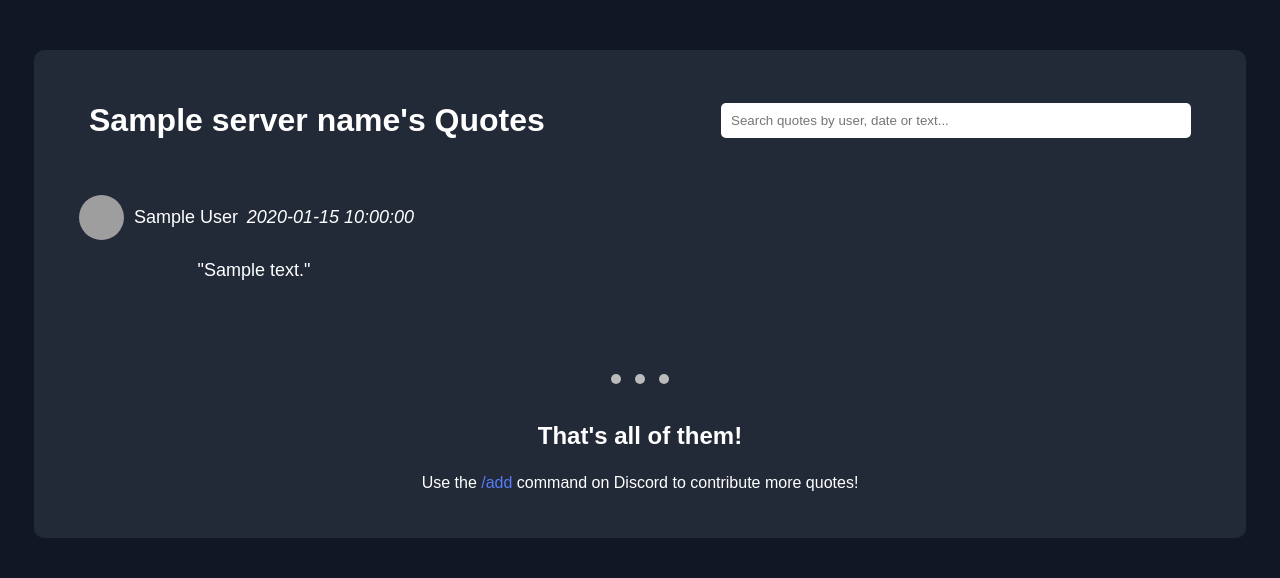
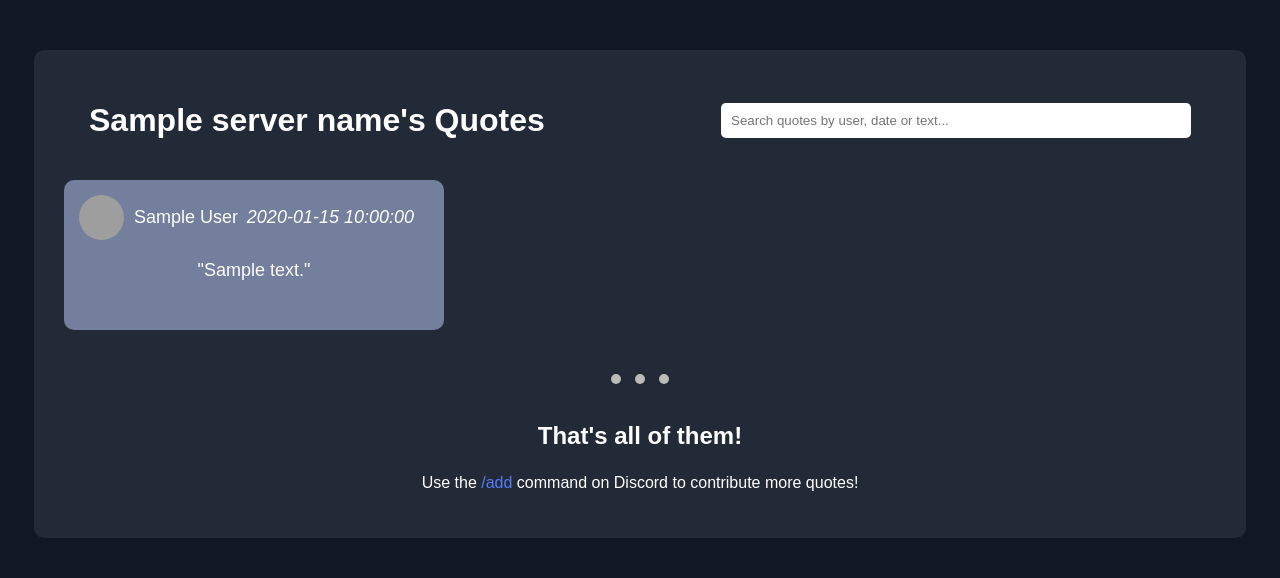
Before and after one commit to VexiDev/QuoteBot-Web, a Flask app: template templates/server_quotes.html in a window 1280 px wide. Shown: the part 105-683 px from the top of the page. Run offline with Flask 3, Linux system fonts and the light colour scheme; the template is opened without the code that fills it: most values are stand-ins (such as "Sample title", 1, 10 or a date in 2020); grey boxes are pictures that could not be loaded.

Commit message:
made long quote that overflow scrollable, would make the font change but JS is dumb and i dont wanna figure it out

```diff
--- a/templates/server_quotes.html
+++ b/templates/server_quotes.html
@@ -31,7 +31,7 @@ Profile - QuoteBot
                             </div>
                             <p style="margin: 0; margin-right: 15px; font-size: 18px; color: #fff; font-style: italic;">{{ quote['date'] }}</p>
                         </div>
-                        <p style="margin-top: 20px; font-size: 18px;">"{{ quote['text'] }}"</p>
+                        <p id="quote-text" style="margin-top: 20px; font-size: 18px; max-height: 50px; overflow-y: auto;">"{{ quote['text'] }}"</p>
                     </div>
                 {% endfor %}
             </div>
@@ -76,15 +76,18 @@ Profile - QuoteBot
         }
     }
     </script>
-
-
-
-
     <script>
         document.addEventListener('DOMContentLoaded', function() {
           var cards = document.querySelectorAll('#quotes-grid .quote-card');
           var rowCount = Math.ceil(cards.length / 3);
 
+          // Check if there are fewer than 4 quotes
+          if (cards.length < 4) {
+            // Apply the initial color to all cards
+            cards.forEach(function(card) {
+              card.style.background = "#737F9C"; // Initial color
+            });
+          } else {
             for (var i = 0; i < rowCount; i++) {
               var colorOffset = i / (rowCount - 1);
               var startColor = interpolateColor("#737F9C", "#3A4151", colorOffset);
@@ -93,6 +96,7 @@ Profile - QuoteBot
                 var cardIndex = i * 3 + j;
                 if (cardIndex < cards.length) {
                   cards[cardIndex].style.background = startColor;
+                }
               }
             }
           }
```
Lines whose indentation alone changed are shown as unchanged.
